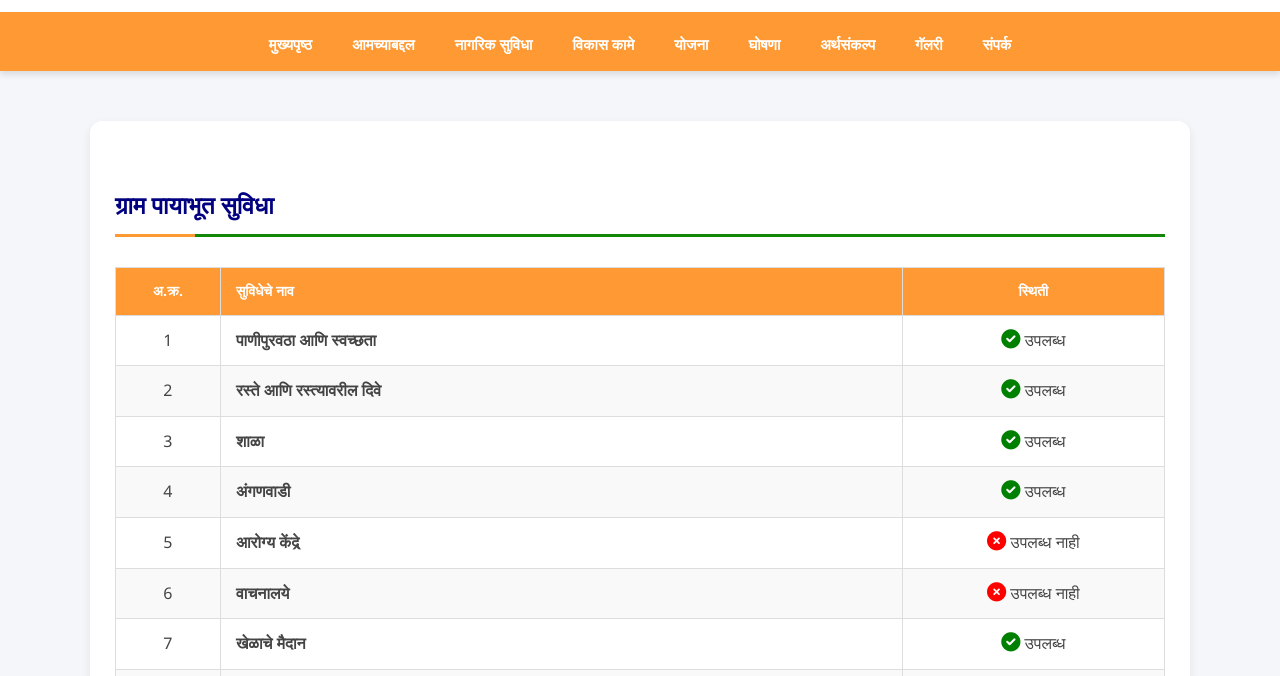
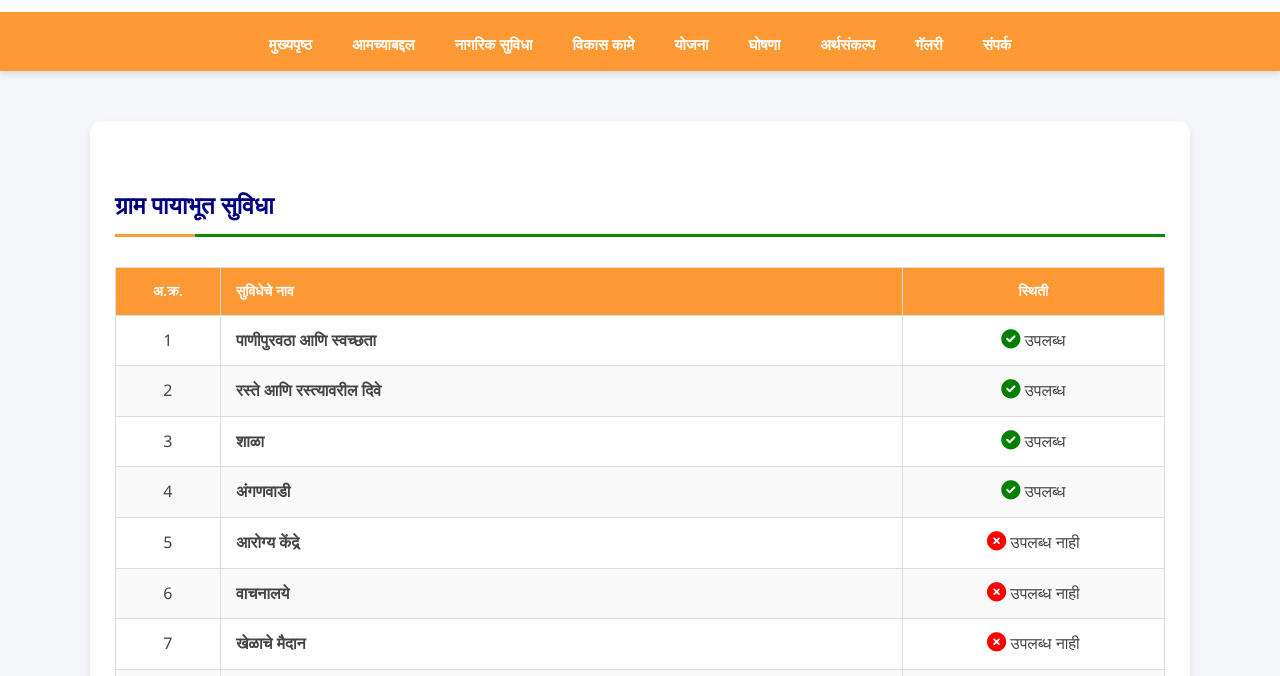
Before and after one commit to vedchitra/gp, a plain HTML site: page infrastructure.html in a window 1280 px wide. Shown: the part 124-800 px from the top of the page. Drawn offline with Linux system fonts and the light colour scheme.

Commit message:
Updated via Grampanchayat CMS: infrastructure.html

```diff
--- a/infrastructure.html
+++ b/infrastructure.html
@@ -506,6 +506,9 @@
 
 
 
+
+
+
         .footer {
             background: var(--dark); color: #bbb; text-align: center;
             padding: 40px 20px; margin-top: 50px; font-size: 14px;
@@ -599,7 +602,7 @@
                 </tr><tr>
                     <td style="text-align:center;">7</td>
                     <td><strong>खेळाचे मैदान</strong></td>
-                    <td style="text-align:center;"><i class="fas fa-check-circle" style="color: green; font-size: 1.2em;"></i> उपलब्ध</td>
+                    <td style="text-align:center;"><i class="fas fa-times-circle" style="color: red; font-size: 1.2em;"></i> उपलब्ध नाही</td>
                 </tr><tr>
                     <td style="text-align:center;">8</td>
                     <td><strong>स्वयं-साहाय्य गट केंद्रे</strong></td>
```
